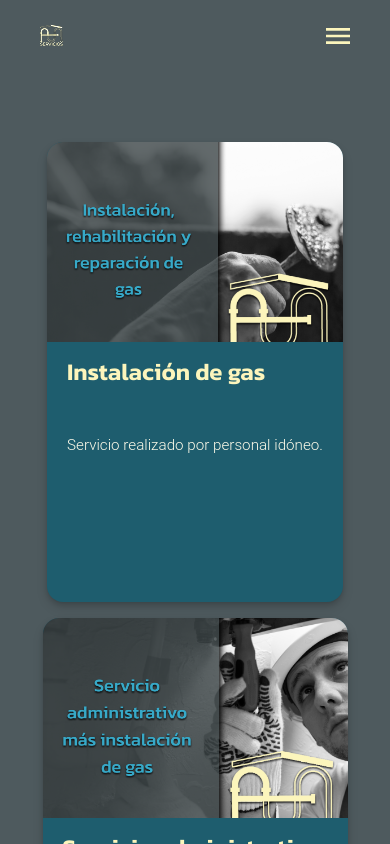
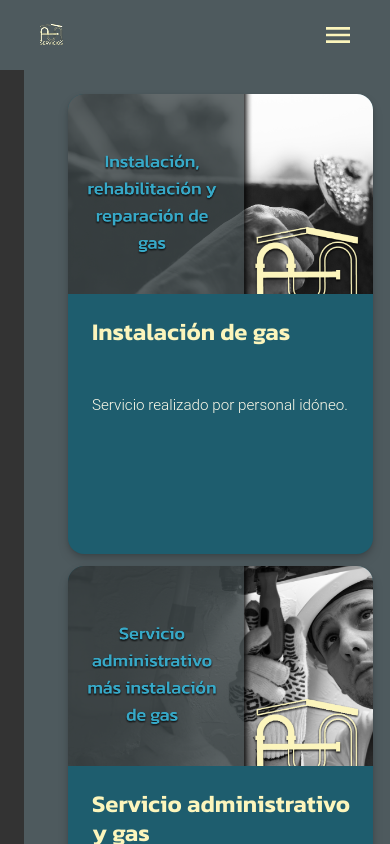
Before and after one commit to EvelynFernandez93/SP-servicios, a React (Vite) app: page /projects in a window 390 px wide. Built offline with nearby package versions, Linux system fonts and the light colour scheme.

Commit message:
Cambios en proyectos

```diff
--- a/src/App.css
+++ b/src/App.css
@@ -1,45 +1,102 @@
-/* Desktop (default) */
-#root {
-  width: 100%;
+/* ================= Reset general ================= */
+* {
   margin: 0;
   padding: 0;
-}
-html, body {
-  margin: 0;
-  padding: 0;
-  width: 100%;
-  overflow-x: hidden; /* evita scroll horizontal si algo se pasa de ancho */
+  box-sizing: border-box;
 }
 
+html, body, #root {
+  width: 100%;
+  height: auto;
+  overflow-x: hidden; /* evita scroll horizontal */
+  background-color: #333;
+}
+
+/* ================= Contenedor general ================= */
 .contenedor-general {
+  top: 70px;
+  width: 100%;                  /* ocupa todo el ancho */
   display: flex;
+  justify-content: center;       /* centra el contenedor-hijo horizontalmente */
+
+  box-sizing: border-box;
+}
+
+/* ================= Contenedor hijo ================= */
+.contenedor-hijo {
   width: 100%;
-  /* max-width: 1920px; */
-  min-width: 250px;
+  /* max-width: 1920px; */             /* ancho máximo */
+ /*  margin: 0 auto; */                /* centrado horizontal */
+  display: flex;
+  flex-direction: column;        /* elementos en columna */
+  align-items: center;
   height: auto;
+}
+
+/* ================= Footer ================= */
+footer {
+  width: 100%;
+  text-align: center;
+  padding: 20px 0;
+  background-color: #333;        /* color de fondo opcional */
+  color: #fff;                   /* texto del footer */
+}
+
+/* ================= Contenedores de páginas ================= */
+.inicio-contenedor,
+.about-contenedor,
+.footer-contenedor,
+.proyectos-contenedor {
+  width: 100%;
+  max-width: 1920px;
+  margin: 0 auto;
+  display: flex;
   flex-direction: column;
-
- align-items: stretch;
-
-  justify-content: center;
-  margin: 0 auto;
-
+  align-items: center;
+  height: auto;
 
 }
 
-/* Tablet */
-@media (max-width: 768px) {
-  .contenedor-general {
-   width: 100%;
-    box-shadow: none; /* para que no se vea tan cargado */
+/* ================= Contenedor de proyectos ================= */
+.todos-los-proyectos {
+  display: flex;
+  flex-wrap: wrap;
+  justify-content: center;
+  gap: 24px;
+  width: 100%;
+  padding: 40px 0;
+}
+
+/* ================= Responsive ================= */
+
+/* Tablets */
+@media (max-width: 1024px) {
+  .contenedor-general,
+  .contenedor-hijo,
+  .inicio-contenedor,
+  .about-contenedor,
+  .proyectos-contenedor {
+    padding: 0 16px;
+  }
+
+  .todos-los-proyectos {
+    gap: 16px;
   }
 }
 
-/* Celular */
-@media (max-width: 480px) {
-  .contenedor-general {
-   width: 100%;
-   min-width: 320px;
-    align-items: stretch; /* ocupa todo el ancho */
+/* Celulares */
+@media (max-width: 768px) {
+  .contenedor-general,
+  .contenedor-hijo,
+  .inicio-contenedor,
+  .about-contenedor,
+  .proyectos-contenedor {
+    padding: 0 12px;
+  }
+
+  .todos-los-proyectos {
+    flex-direction: column;
+    align-items: center;
+    gap: 12px;
   }
 }
--- a/src/App.jsx
+++ b/src/App.jsx
@@ -1,5 +1,5 @@
 import { useState } from 'react'
-import Footer from "./Components/Footer/Footer"
+
 import {BrowserRouter, Route, Routes} from "react-router-dom"
 import './App.css'
 import 'bootstrap/dist/css/bootstrap.min.css';
@@ -18,6 +18,7 @@ function App() {
   return (
     <>
       <div className='contenedor-general'>
+        <div className='contenedor-hijo'>
         <BrowserRouter>
           <Routes>
             <Route path='/' element={<Inicio />} />
@@ -25,9 +26,9 @@ function App() {
             <Route path='/projects' element={<Proyectos />} />
             <Route path="/proyecto/:id" element={<ItemDetail />} />
           </Routes>
-          <Footer />
+
         </BrowserRouter>
-
+        </div>
       </div>
     </>
   )
--- a/src/Components/About/About.jsx
+++ b/src/Components/About/About.jsx
@@ -5,6 +5,7 @@ import Presentacion from "../Presentacion/Presentacion"
 import Informacion from '../Informacion/Informacion'
 import Carrousel from '../Carrousel/Carrousel'
 import Videos from '../Videos/Videos'
+import Footer from '../Footer/Footer'
 const About = () => {
   return (
     <div className='about-contenedor'>
@@ -13,6 +14,7 @@ const About = () => {
       <Informacion />
       <Carrousel />
       <Videos videoUrl="https://www.instagram.com/p/DPzXXpWgdQm/" />
+      <Footer />
     </div>
   )
 }
--- a/src/Components/Inicio/Inicio.jsx
+++ b/src/Components/Inicio/Inicio.jsx
@@ -12,6 +12,7 @@ const Inicio = () => {
       <Presentacion />
       <Introduccion />
       <Servicios />
+      <Footer />
     </div>
   )
 }
--- a/src/Components/Proyectos/Proyectos.css
+++ b/src/Components/Proyectos/Proyectos.css
@@ -1,68 +1,80 @@
- .proyectos-contenedor {
-display: grid;
-  grid-template-columns: repeat(auto-fit, minmax(320px, 1fr));
-  gap: 24px;
-  align-items: stretch; /* <- Esto hace que todas las cards tengan el mismo alto */
-  justify-items: center;
-  padding: 32px;
-  width: 1920px;
-height: 100vh;
-
-/*   max-width: 1920px;
-    display: flex;
-width: 1920px;
-height: 100vh;
-flex-direction: column;
-align-items: center;
-gap: 24px;
-align-self: stretch; */
-
-  /* max-width: 1920px;
-
-  width: 1920px;
-  height: 100vh; */
-   background: var(--Foundation-Secundario-secundario-800, #4E5A5E);
+/* Reset general */
+* {
+  margin: 0;
+  padding: 0;
+  box-sizing: border-box;
 }
 
-.todos-los-proyectos {
-  display: flex;
-  flex-wrap: wrap;      /* permite que se acomoden */
-  justify-content: center;
-  gap: 24px;
-  max-width: 1920px;
-  width: 100%;          /* 👈 ancho dinámico */
-  padding: 40px 0;
+html, body, #root {
+  width: 100%;
+  height: 100%;
+  font-family: Arial, sans-serif; /* opcional */
 }
 
-.proyectos-organizacion {
+/* Contenedor principal con flex para que footer quede abajo */
+.proyectos-contenedor {
   display: flex;
-  align-items: center;
-  gap: 24px;
+  flex-direction: column;
+  min-height: 100vh; /* altura mínima igual a la ventana */
+  width: 100vw;
+  background: var(--Foundation-Secundario-secundario-800, #4E5A5E);
 }
 
-/* Tablet */
-@media (max-width: 768px) {
-  .proyectos-contenedor{
-    width: 100%;
-    max-width: 100%;min-width: 480px;
-    height:auto;
+/* Contenedor que crece según el contenido y ocupa espacio disponible */
+.proyectos-contenido {
+  flex: 1;
+  display: flex;
+  flex-direction: column;
+  width: 100%;
+  padding: 24px 16px;
+  box-sizing: border-box;
+  justify-content: center;
+}
 
+/* Contenedor de todas las cards con flex-wrap */
+.todos-los-proyectos {
+  display: flex;             /* fila flexible */
+  flex-wrap: wrap;           /* permite pasar a la siguiente fila */
+  justify-content: center;   /* centra las cards horizontalmente */
+  gap: 24px;                 /* espacio entre cards */
+  width: 100%;
+  max-width: 1920px;         /* opcional: limitar ancho en pantallas grandes */
+  margin: 0 auto;            /* centra el contenedor en la pantalla */
+  padding: 0 16px;           /* pequeño padding lateral */
+}
+
+/* Estilo de cada card */
+.proyecto-card {
+  width: 300px;              /* ancho fijo de cada card */
+  opacity: 0;
+  transform: translateY(20px) scale(0.95);
+  animation: fadeScaleUp 0.6s forwards;
+}
+
+/* Animación de entrada */
+@keyframes fadeScaleUp {
+  0% { opacity: 0; transform: translateY(20px) scale(0.95); }
+  100% { opacity: 1; transform: translateY(0) scale(1); }
+}
+
+
+
+/* Responsive Tablets */
+@media (max-width: 1024px) {
+  .proyecto-card {
+    width: 280px;
   }
   .todos-los-proyectos {
-    justify-content: center;
     gap: 16px;
   }
 }
 
-/* Celular */
-@media (max-width: 480px) {
-  .proyectos-contenedor{
-    width: 100%;
-    min-width: 250px;
-
+/* Responsive Móviles */
+@media (max-width: 768px) {
+  .proyecto-card {
+    width: 100%;  /* ocupa todo el ancho en móvil */
   }
   .todos-los-proyectos {
-    flex-direction: column; /* 👈 cards en columna */
-    align-items: center;
+    gap: 12px;
   }
 }
--- a/src/Components/Proyectos/Proyectos.jsx
+++ b/src/Components/Proyectos/Proyectos.jsx
@@ -1,24 +1,26 @@
-import React from 'react'
-import Navbar from '../Navbar/Navbar'
-import "../Proyectos/Proyectos.css"
-import ProyectosCard from '../ProyectosCard/ProyectosCard'
-import proyectosData from '../../data/data.json'
-
+import React from 'react';
+import Navbar from '../Navbar/Navbar';
+import "../Proyectos/Proyectos.css";
+import ProyectosCard from '../ProyectosCard/ProyectosCard';
+import proyectosData from '../../data/data.json';
+import Footer from '../Footer/Footer';
 
 function Proyectos() {
   return (
-    <div className="proyectos-contenedor" >
+    <div className="proyectos-contenedor">
       <Navbar />
-      <div className="todos-los-proyectos proyectos-organizacion">
-       {proyectosData.map((proyecto) => (
-          <ProyectosCard key={proyecto.id} proyecto={proyecto} />
-        ))}
-
+      <div className="proyectos-contenido">
+        <div className=''>
+        <div className="proyectos-organizacion todos-los-proyectos">
+          {proyectosData.map((proyecto) => (
+            <ProyectosCard key={proyecto.id} proyecto={proyecto} />
+          ))}
+        </div>
+        </div>
       </div>
-
+      <Footer />
     </div>
-
-  )
+  );
 }
 
-export default Proyectos
+export default Proyectos;
--- a/src/Components/ProyectosCard/ProyectosCard.css
+++ b/src/Components/ProyectosCard/ProyectosCard.css
@@ -27,8 +27,9 @@
   flex-direction: column;
   align-items: flex-start;
   justify-content: flex-start;
-  width: 100%;
-  max-width: 340px;
+  width: 305px;
+
+  /* max-width: 340px; */
   min-height: 460px; /* 🔹 Alto estándar */
   background: var(--Foundation-Terciario-terciario-800, #1E5D6E);
   border-radius: 16px;
@@ -76,7 +77,7 @@
   display: flex;
   flex-direction: column;
   gap: 8px;
-  padding: 16px 20px 24px;
+  padding: 24px 16px 20px 24px;
   flex: 1;
 }
 
@@ -103,10 +104,12 @@
   line-height: 1.4;
   overflow: hidden;
   text-overflow: ellipsis;
-  display: -webkit-box;
-  -webkit-line-clamp: 6;
+  display: -webkit-box;       /* soporte WebKit */
   -webkit-box-orient: vertical;
+  -webkit-line-clamp: 6;      /* Chrome, Safari, Edge */
+  line-clamp: 6;               /* propiedad estándar */
 }
+
 
 /* --- Animación de entrada --- */
 @keyframes cardFadeUp {
--- a/src/Components/Videos/Videos.css
+++ b/src/Components/Videos/Videos.css
@@ -8,7 +8,6 @@
   box-shadow: 0 4px 16px rgba(0, 0, 0, 0.3);
   padding: 30px 20px;
   border-radius: 0; /* sin esquinas redondeadas porque ocupa todo el ancho */
- /*  margin: 0 auto 80px auto; */
   display: flex;
   flex-direction: column;
   align-items: center;
```
